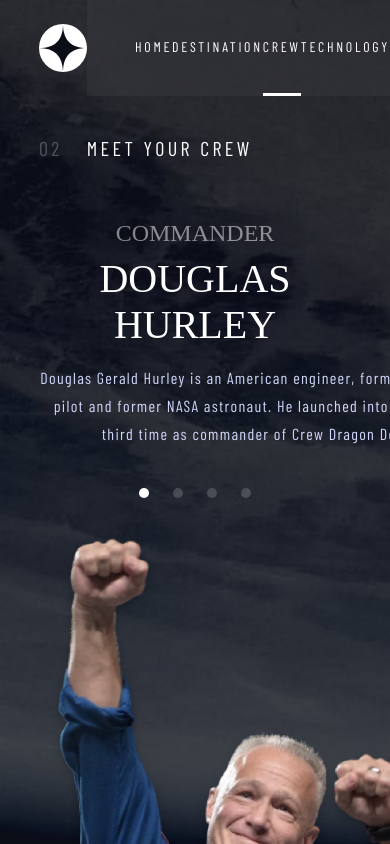
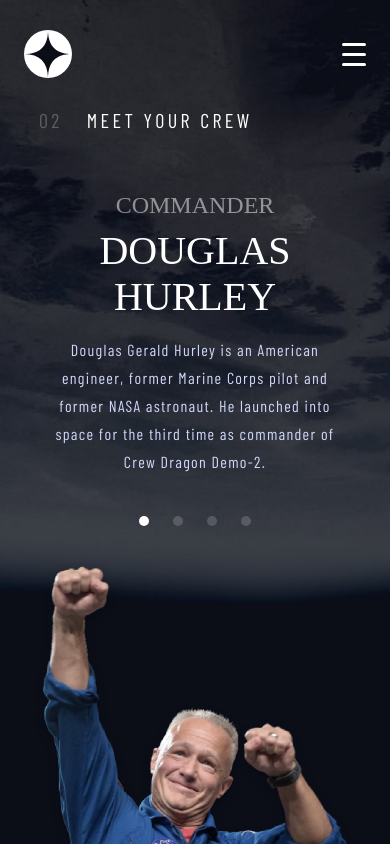
Before and after one commit to hugodelbegue/space-tourism-website-main, a Vue app: page /crew in a window 390 px wide. Shown: the top 844 px of the page. Built offline with nearby package versions, Linux system fonts and the light colour scheme; a web font is replaced by a local one.

Commit message:
Responsive pages / Navbar mobile

```diff
--- a/src/App.vue
+++ b/src/App.vue
@@ -29,13 +29,13 @@ export default {
 @import '@/assets/scss/responsive.scss';
 
 .app_layout {
-  // height: 100vh;
   width: 100%;
   background-repeat: no-repeat;
   background-size: cover;
+  background-position: center;
 
-  @media #{$tabletPortrait} {
-    overflow-y: hidden;
+  @media #{$tabletLandscape} {
+    height: 100vh;
   }
 }
 
--- a/src/assets/scss/base.scss
+++ b/src/assets/scss/base.scss
@@ -1,4 +1,5 @@
 @import url('https://fonts.googleapis.com/css2?family=Barlow+Condensed&family=Bellefair&display=swap');
+@import './responsive.scss';
 
 :root {
   --color-1: #0b0d17;
@@ -31,15 +32,17 @@
 *::after {
   box-sizing: border-box;
   margin: 0;
-  position: relative;
+  // position: relative;
 
   font-weight: normal;
   font-style: normal;
   text-decoration: none;
   list-style-type: none;
+  outline: transparent !important;
 }
 
 body {
+  display: flex;
   min-height: 100vh;
   color: var(--color-text);
   background: var(--color-background);
@@ -51,10 +54,18 @@ body {
   text-rendering: optimizeLegibility;
   -webkit-font-smoothing: antialiased;
   -moz-osx-font-smoothing: grayscale;
+
+  @media #{$tabletLandscape} {
+    display: block;
+  }
 }
 
 #app {
-  max-width: 1440px;
+  width: 1440px;
   max-height: 900px;
-  margin: 0 auto;
+  margin: auto;
+
+  @media #{$tabletLandscape} {
+    width: auto;
+  }
 }
--- a/src/assets/scss/main.scss
+++ b/src/assets/scss/main.scss
@@ -22,7 +22,7 @@ h2 {
     font-size: 100px;
     line-height: 115px;
 
-    @media #{$tabletPortrait} {
+    @media #{$tabletMedium} {
         font-size: 80px;
         line-height: 92px;
     }
--- /dev/null
+++ b/src/components/NavMobile.vue
@@ -0,0 +1,171 @@
+<script setup>
+import { RouterLink } from 'vue-router'
+</script>
+<template>
+    <nav class="nav_mobile">
+        <input @change="toggleMenu" type="checkbox" id="burger">
+        <label ref="cross" for="burger" class="burger" :class="classLink">
+            <div ref="animation" class="iconMenu"></div>
+        </label>
+        <div ref="nav_links" class="nav_links">
+            <RouterLink to="/" @click="toggleMenu"><span>00</span>Home</RouterLink>
+            <RouterLink to="/destination" @click="toggleMenu"><span>01</span>Destination</RouterLink>
+            <RouterLink to="/crew" @click="toggleMenu"><span>02</span>Crew</RouterLink>
+            <RouterLink to="/technology" @click="toggleMenu"><span>03</span>Technology</RouterLink>
+        </div>
+    </nav>
+</template>
+
+<script>
+export default {
+    methods: {
+        // Open and close links menu
+        toggleMenu() {
+            const { nav_links, animation, cross } = this.$refs;
+            nav_links.classList.toggle('show');
+            animation.classList.toggle('anim');
+            cross.classList.toggle('elev');
+            document.body.classList.toggle('hidden')
+        }
+    },
+}
+</script>
+<style lang="scss" scoped>
+@import '@/assets/scss/responsive.scss';
+
+// nav mobile
+nav {
+    display: flex;
+    place-items: center;
+
+    @media #{$tabletLandscape} {
+        padding: 0 24px !important;
+    }
+}
+
+.nav_mobile {
+    background: transparent;
+    width: auto;
+    z-index: 2;
+
+    input[type="checkbox"] {
+        display: none;
+    }
+
+    label {
+        display: flex;
+        align-items: center;
+        justify-content: center;
+        cursor: pointer;
+        width: 24px;
+        height: 24px;
+    }
+
+    .iconMenu,
+    .iconMenu::before,
+    .iconMenu::after {
+        content: "";
+        background: currentColor;
+        display: block;
+        width: 24px;
+        height: 3px;
+        border-radius: 3px;
+        position: relative;
+        transition: transform .3s;
+    }
+
+    .iconMenu::before {
+        top: 10px;
+    }
+
+    .iconMenu::after {
+        bottom: 13px;
+    }
+
+    .nav_links {
+        cursor: default;
+        background: rgba(255, 255, 255, 0.04);
+        backdrop-filter: blur(40px);
+        position: absolute;
+        top: 0;
+        right: 0;
+        display: none;
+        flex-direction: column;
+        place-items: left;
+        gap: 20px;
+        padding: 118px 0 377px 32px;
+        width: 254px;
+        height: 100vh;
+
+        a {
+            line-height: 19px;
+            text-transform: uppercase;
+            font-weight: 400;
+            letter-spacing: 2.7px;
+            border-right: 3px solid transparent;
+            padding: 6px 0;
+
+            &:active {
+                mix-blend-mode: normal;
+                border-right: 3px solid var(--color-3-hover);
+            }
+        }
+
+        span {
+            font-weight: 700;
+            margin-right: 11px;
+        }
+
+        a.router-link-active {
+            background: transparent;
+            border-right: 3px solid var(--color-3);
+
+        }
+    }
+
+    @media #{$tactilUpScreen} {
+        display: none;
+    }
+}
+
+.show {
+    display: flex !important;
+
+    @media #{$tactilUpScreen} {
+        display: initial !important;
+    }
+}
+
+.elev {
+    position: fixed;
+    z-index: 2;
+
+    @media #{$tactilUpScreen} {
+        position: static;
+    }
+}
+
+a.elev {
+    right: 1em;
+    top: 1em;
+}
+
+label.elev {
+    right: 24px;
+    top: 34px;
+}
+
+.anim {
+    transform: rotate(315deg);
+
+    &.iconMenu::before {
+        top: 0px !important;
+        transform: rotate(0deg);
+    }
+
+    &.iconMenu::after {
+        bottom: 3px !important;
+        transform: rotate(-90deg);
+    }
+}
+</style>
--- a/src/components/Navbar.vue
+++ b/src/components/Navbar.vue
@@ -3,7 +3,7 @@ import { RouterLink } from 'vue-router'
 </script>
 
 <template>
-    <nav>
+    <nav class="nav_desktop">
         <RouterLink to="/"><span>00</span>Home</RouterLink>
         <RouterLink to="/destination"><span>01</span>Destination</RouterLink>
         <RouterLink to="/crew"><span>02</span>Crew</RouterLink>
@@ -65,4 +65,10 @@ nav {
 .router-link-active {
     border-bottom: 3px solid var(--color-3);
 }
+
+.nav_desktop {
+    @media #{$mobileUpScreen} {
+        display: none;
+    }
+}
 </style>
--- a/src/layouts/Header.vue
+++ b/src/layouts/Header.vue
@@ -1,5 +1,6 @@
 <script setup>
 import Navbar from '@/components/Navbar.vue'
+import NavMobile from '../components/NavMobile.vue'
 </script>
 
 <template>
@@ -7,6 +8,7 @@ import Navbar from '@/components/Navbar.vue'
         <img alt="Space logo" class="logo" src="@/assets/shared/logo.svg" width="48" height="48" />
         <hr>
         <Navbar />
+        <NavMobile />
     </header>
 </template>
 
@@ -20,17 +22,23 @@ header {
     padding-top: 40px;
     padding-left: 55px;
     padding-bottom: 76px;
+    position: relative;
 
     @media #{$tabletLandscape} {
         padding-bottom: 40px;
         padding-left: 39px;
-        padding-top: 0;
+        padding-top: 40px;
+    }
+
+    @media #{$mobileMediumScreen} {
+        padding-top: 30px;
+        padding-bottom: 30px;
+        padding-left: 24px;
     }
 
     @media #{$mobileDownScreen} {
         padding-bottom: 24px;
-        padding-left: 24px;
-        padding-right: 24px;
+        padding-top: 24px;
     }
 }
 
--- a/src/layouts/Main.vue
+++ b/src/layouts/Main.vue
@@ -12,7 +12,9 @@ import { RouterView } from 'vue-router'
 @import '@/assets/scss/responsive.scss';
 
 main {
+    position: relative;
     padding-left: 165px;
+    z-index: 1;
 
     @media #{$desktopMediumScreen} {
         padding-left: 100px;
--- a/src/views/Crew.vue
+++ b/src/views/Crew.vue
@@ -172,6 +172,15 @@ export default {
         }
     }
 
+    .douglasText,
+    .markText,
+    .victorText,
+    .anoushehText {
+        @media #{$mobileUpScreen} {
+            width: auto;
+        }
+    }
+
     h4,
     h3,
     p,
@@ -245,18 +254,24 @@ export default {
 .douglas {
     width: 568px;
     height: 712px;
-    left: 616px;
-    top: -24px;
+    left: 734px;
+    bottom: 0;
 
     @media #{$desktopMediumScreen} {
         width: 368px;
         height: 512px;
-        top: 186px;
+        left: 634px;
+        bottom: -10px;
     }
 
     @media #{$tabletLandscape} {
         width: 456px;
         height: 572px;
+    }
+
+    @media #{$mobileMediumScreen} {
+        width: 306px;
+        height: 422px;
     }
 
     @media #{$mobileDownScreen} {
@@ -268,18 +283,24 @@ export default {
 .mark {
     width: 453px;
     height: 654px;
-    left: 638px;
-    top: 34px;
+    left: 800px;
+    bottom: 0;
 
     @media #{$desktopMediumScreen} {
         width: 253px;
         height: 412px;
-        top: 313px;
+        left: 634px;
+        bottom: -38px;
     }
 
     @media #{$tabletLandscape} {
         width: 368px;
         height: 532px;
+    }
+
+    @media #{$mobileMediumScreen} {
+        width: 300px;
+        height: 382px;
     }
 
     @media #{$mobileDownScreen} {
@@ -291,18 +312,24 @@ export default {
 .victor {
     width: 554px;
     height: 681px;
-    left: 565px;
-    top: 37px;
+    left: 743px;
+    bottom: 0;
 
     @media #{$desktopMediumScreen} {
         width: 354px;
         height: 481px;
-        top: 273px;
+        left: 559px;
+        bottom: -65px;
     }
 
     @media #{$tabletLandscape} {
         width: 453px;
         height: 532px;
+    }
+
+    @media #{$mobileMediumScreen} {
+        width: 306px;
+        height: 382px;
     }
 
     @media #{$mobileDownScreen} {
@@ -314,18 +341,28 @@ export default {
 .anousheh {
     width: 615px;
     height: 607px;
-    left: 591px;
-    top: 81px;
+    left: 735px;
+    bottom: 0;
 
     @media #{$desktopMediumScreen} {
         width: 415px;
         height: 407px;
-        top: 281px;
+        left: 586px;
     }
 
     @media #{$tabletLandscape} {
         width: 539px;
         height: 532px;
+    }
+
+    @media #{$mobileUpScreen} {
+        width: 416px;
+        height: 382px;
+    }
+
+    @media #{$mobileMediumScreen} {
+        width: 306px;
+        height: 422px;
     }
 
     @media #{$mobileDownScreen} {
--- a/src/views/Destination.vue
+++ b/src/views/Destination.vue
@@ -156,6 +156,10 @@ img {
         width: 300px;
     }
 
+    @media #{$mobileMediumScreen} {
+        width: 250px;
+    }
+
     @media #{$mobileDownScreen} {
         width: 170px;
     }
@@ -190,6 +194,14 @@ img {
     @media #{$tabletPortrait} {
         place-items: center;
         width: 576px;
+    }
+
+    @media #{$mobileUpScreen} {
+        width: 400px;
+    }
+
+    @media #{$mobileMediumScreen} {
+        width: 350px;
     }
 }
 
--- a/src/views/Home.vue
+++ b/src/views/Home.vue
@@ -50,6 +50,10 @@ import { RouterLink } from 'vue-router'
     place-items: center;
   }
 
+  @media #{$mobileMediumScreen} {
+    padding-top: 25px;
+  }
+
   @media #{$mobileDownScreen} {
     padding-top: 0;
   }
@@ -63,6 +67,11 @@ h1 {
   @media #{$tabletPortrait} {
     line-height: 150px;
     font-size: 150px;
+  }
+
+  @media #{$mobileMediumScreen} {
+    font-size: 110px;
+    line-height: 120px;
   }
 
   @media #{$mobileDownScreen} {
@@ -96,10 +105,14 @@ h5 {
     margin-bottom: 156px;
   }
 
+  @media #{$mobileMediumScreen} {
+    width: 350px;
+    margin-top: 0;
+    margin-bottom: 81px;
+  }
+
   @media #{$mobileDownScreen} {
     width: 327px;
-    margin-top: 0;
-    margin-bottom: 81px;
     gap: 16px;
   }
 }
@@ -115,6 +128,10 @@ h5 {
 
   @media #{$tabletPortrait} {
     width: 242px;
+  }
+
+  @media #{$mobileMediumScreen} {
+    width: 200px;
   }
 
   @media #{$mobileDownScreen} {
@@ -162,6 +179,12 @@ h5 {
         left: calc(50% - 350px /2);
       }
 
+      @media #{$mobileMediumScreen} {
+        width: 250px;
+        top: calc(50% - 250px /2);
+        left: calc(50% - 250px /2);
+      }
+
       @media #{$mobileDownScreen} {
         width: 200px;
         top: calc(50% - 200px /2);
--- a/src/views/Technology.vue
+++ b/src/views/Technology.vue
@@ -229,6 +229,10 @@ export default {
         text-align: center;
         width: 458px;
     }
+
+    @media #{$mobileMediumScreen} {
+        width: 361px;
+    }
 }
 
 img {
@@ -243,6 +247,10 @@ img {
     @media #{$tabletLandscape} {
         margin-bottom: 56px;
         align-self: center;
+        width: calc(100% + (59px*2));
+    }
+
+    @media #{$tabletPortrait} {
         width: calc(100% + (39px*2));
     }
 
```
